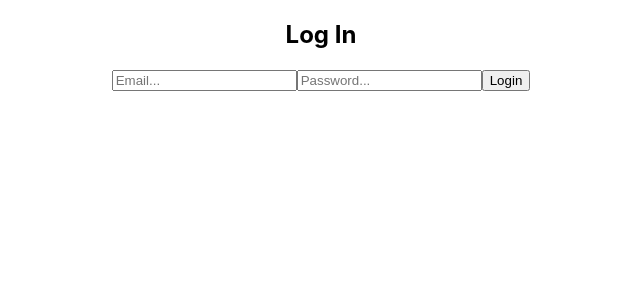
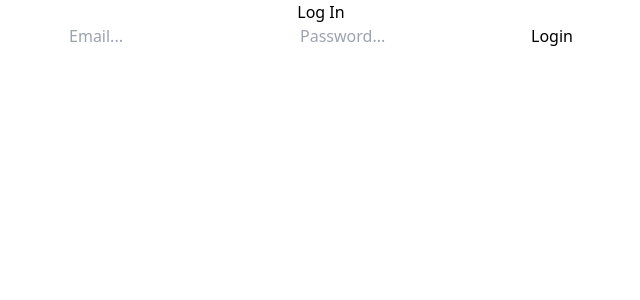
Before and after one commit to Phucbuaneee08/JHHomestay_Fe2, a React (Create React App) app: page /login in a window 1280 px wide. Shown: the top 300 px of the page, without its empty margins (319-959 px from the left). Built offline with nearby package versions, Linux system fonts and the light colour scheme.

Commit message:
UI lib added

```diff
--- /dev/null
+++ b/craco.config.js
@@ -0,0 +1,11 @@
+// craco.config.js
+module.exports = {
+    style: {
+      postcss: {
+        plugins: [
+          require('tailwindcss'),
+          require('autoprefixer'),
+        ],
+      },
+    },
+  }
--- /dev/null
+++ b/src/components/Shared/Sidebar.js
@@ -0,0 +1,8 @@
+
+function Sidebar () {
+    return(
+        <div></div>
+    )
+}
+
+export default Sidebar
--- a/src/components/Shared/Sidebar/Sidebar.js
+++ /dev/null
@@ -1,3 +0,0 @@
-import "./Sidebar.css"
-
-const
--- a/src/index.css
+++ b/src/index.css
@@ -1,13 +1,3 @@
-body {
-  margin: 0;
-  font-family: -apple-system, BlinkMacSystemFont, 'Segoe UI', 'Roboto', 'Oxygen',
-    'Ubuntu', 'Cantarell', 'Fira Sans', 'Droid Sans', 'Helvetica Neue',
-    sans-serif;
-  -webkit-font-smoothing: antialiased;
-  -moz-osx-font-smoothing: grayscale;
-}
-
-code {
-  font-family: source-code-pro, Menlo, Monaco, Consolas, 'Courier New',
-    monospace;
-}
+@tailwind base;
+@tailwind components;
+@tailwind utilities;
--- a/src/pages/Dashboard/Dashboard.js
+++ b/src/pages/Dashboard/Dashboard.js
@@ -1,8 +1,11 @@
 import "./Dashboard.css"
+import Sidebar from "../../components/Shared/Sidebar"
+
 function Dashboard() {
     return(
-        <div className="dashboard_container">
-            <h1>Dashboard</h1>
+        <div>
+            <Sidebar />
+
         </div>
     )
 
--- /dev/null
+++ b/tailwind.config.js
@@ -0,0 +1,11 @@
+module.exports = {
+  purge: ['./src/**/*.{js,jsx,ts,tsx}', './public/index.html'],
+  darkMode: false, // or 'media' or 'class'
+  theme: {
+    extend: {},
+  },
+  variants: {
+    extend: {},
+  },
+  plugins: [],
+}
```
Also changed, not shown: package.json (+11 -3 lines), src/components/Shared/Sidebar/Sidebar.css (deleted), 1 other file (tests, documents, lock files or other folders).
